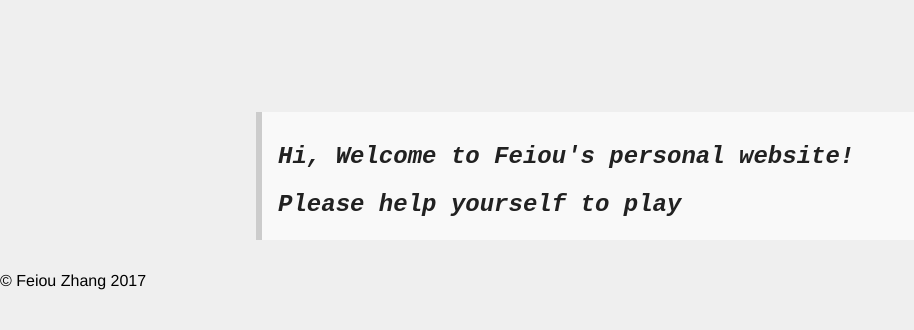
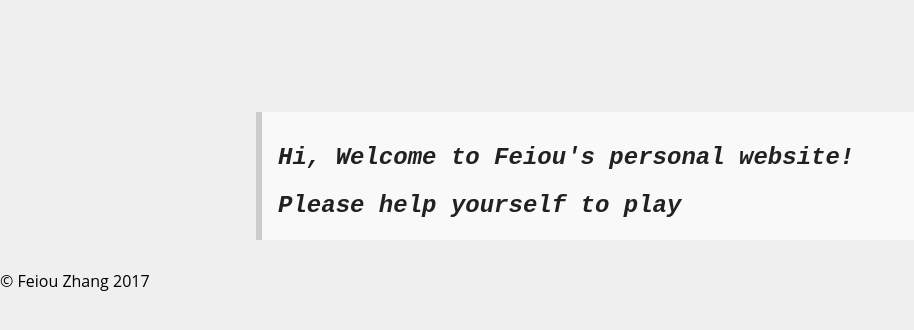
Before and after one commit to Feiou-Zhang/BlogYii2, a Yii app: template frontend/views/site/index.php in a window 1280 px wide. Shown: the top 330 px of the page, without its empty margins (0-914 px from the left). Run offline with PHP 8.4 and a stand-in for Yii, Linux system fonts and the light colour scheme; the template is opened without the code that fills it, so the values that code supplies are empty; some libraries are stand-ins or nearby versions.

Commit message:
change font family

```diff
--- a/frontend/views/layouts/main.php
+++ b/frontend/views/layouts/main.php
@@ -20,7 +20,7 @@ AppAsset::register($this);
     <meta name="viewport" content="width=device-width, initial-scale=1">
     <?= Html::csrfMetaTags() ?>
     <title><?= Html::encode($this->title) ?></title>
-    <link rel="shortcut icon" href="favicon.ico" type="image/x-icon" />
+    <link rel="shortcut icon" href="https://zhangfeiou.com/favicon.ico" type="image/x-icon" />
 
     <?php $this->head() ?>
 </head>
--- a/frontend/web/css/style.css
+++ b/frontend/web/css/style.css
@@ -1,7 +1,7 @@
 @charset "UTF-8";
 html, body {
   background-color: #efefef;
-  font-family: 'San Francisco', 'Helvetica Neue', 'Open Sans';
+  font-family:'Open Sans';
   margin: 0;
   padding: 0;
 }
```
